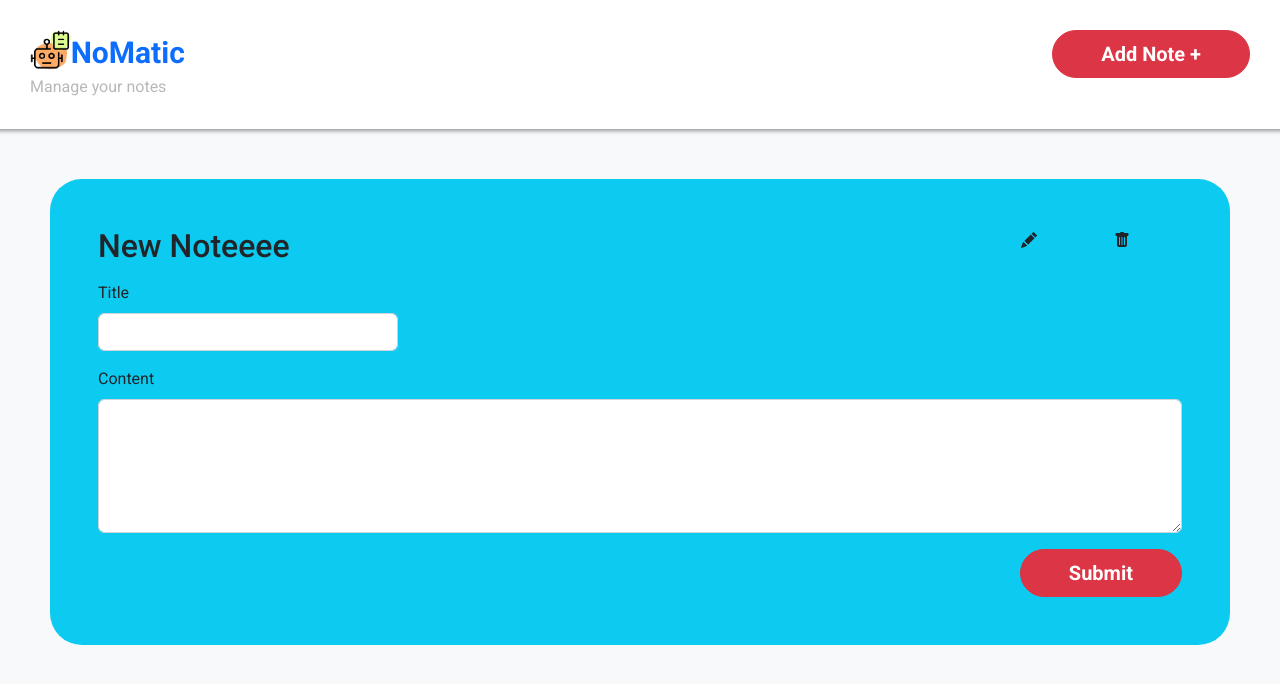
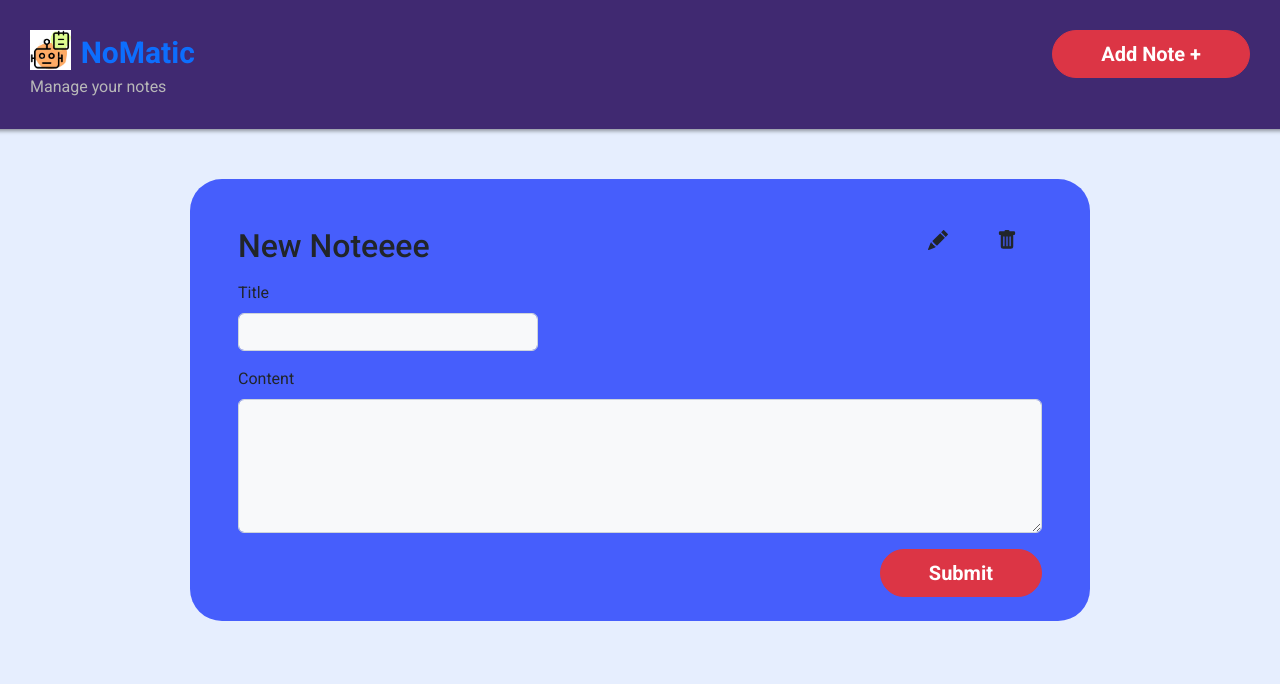
Before and after one commit to favio102/notes-manager-react, a React (Create React App) app: page /note/new in a window 1280 px wide. Shown: the top 684 px of the page. Built offline with nearby package versions, Linux system fonts and the light colour scheme; data requests are answered from the project's data file.

Commit message:
styles updated

```diff
--- a/db.json
+++ b/db.json
@@ -11,6 +11,18 @@
       "title": "AAAAAAAAAAA",
       "content": "Some noteAAAAAAA content",
       "created_at": "01/01/2022"
+    },
+    {
+      "id": 3,
+      "title": "This a new test",
+      "content": "Some test lorem lorem lorem lorem lorem lorem lorem",
+      "created_at": "00/00/2002"
+    },
+    {
+      "id": 4,
+      "title": "Another test",
+      "content": "lorem lorem lorem lorem lorem lorem lorem lorem lorem",
+      "created_at": "00/00/2002"
     }
   ]
 }
--- a/src/components/Header/style.module.css
+++ b/src/components/Header/style.module.css
@@ -1,5 +1,5 @@
 .container {
-  background-color: white;
+  background-color: rgb(64, 41, 113);
   padding: 30px;
   box-shadow: 2px 1px 4px 1px rgba(0, 0, 0, 0.4);
 }
--- a/src/components/NoteForm/NoteForm.jsx
+++ b/src/components/NoteForm/NoteForm.jsx
@@ -6,10 +6,10 @@ export function NoteForm({ title }) {
   const actionIcons = (
     <>
       <div className="col-1">
-        <PencilFill className={s.icon} />
+        <PencilFill size="20" className={s.icon} />
       </div>
       <div className="col-1">
-        <TrashFill className={s.icon} />
+        <TrashFill size="20" className={s.icon} />
       </div>
     </>
   );
@@ -17,14 +17,14 @@ export function NoteForm({ title }) {
   const titleInput = (
     <>
       <label className="form-label">Title</label>
-      <input type="text" name="title" className="form-control" />
+      <input type="text" name="title" className="form-control bg-light" />
     </>
   );
 
   const contentInput = (
     <>
       <label className="form-label">Content</label>
-      <textarea type="text" name="content" className="form-control" rows="5" />
+      <textarea type="text" name="content" className="bg-light form-control" rows="5" />
     </>
   );
 
@@ -37,7 +37,7 @@ export function NoteForm({ title }) {
   );
 
   return (
-    <div className="bg-info rounded-5 p-5">
+    <div className={`rounded-5 px-5 pt-5 pb-4 ${s.container}`}>
       <div className="row justify-content-space-between">
         <div className="col-10">
           <h2 className="mb-3">{title}</h2>
--- a/src/components/NoteForm/style.module.css
+++ b/src/components/NoteForm/style.module.css
@@ -1,3 +1,7 @@
+.container {
+  background: rgb(70, 94, 252);
+  width: 900px;
+}
 .icon {
   cursor: pointer;
 }
--- a/src/components/logo/style.module.css
+++ b/src/components/logo/style.module.css
@@ -2,6 +2,7 @@
   font-size: 30px;
   font-weight: 700;
   color: #0d6efd;
+  padding-left: 10px;
 }
 
 .container {
--- a/src/containers/NoteList/NoteList.jsx
+++ b/src/containers/NoteList/NoteList.jsx
@@ -8,7 +8,7 @@ export function NoteList(props) {
   const navigate = useNavigate();
 
   return (
-    <div className={`row justify-content-center`}>
+    <div className="row justify-content-start">
       {noteList.map((note) => {
         return (
           <div className={s.card_container}>
--- a/src/index.css
+++ b/src/index.css
@@ -1,4 +1,4 @@
 body{
   font-family: Roboto;
-  background-color: #F8F9FB;
+  background-color: #e6eefe;
 }
--- a/src/pages/NoteCreate/NoteCreate.jsx
+++ b/src/pages/NoteCreate/NoteCreate.jsx
@@ -2,8 +2,8 @@ import { NoteForm } from "components/NoteForm/NoteForm";
 
 export function NoteCreate(props) {
   return (
-    <>
+    <div className="d-flex justify-content-center">
       <NoteForm title='New Noteeee'/>
-    </>
+    </div>
   );
 }
```
